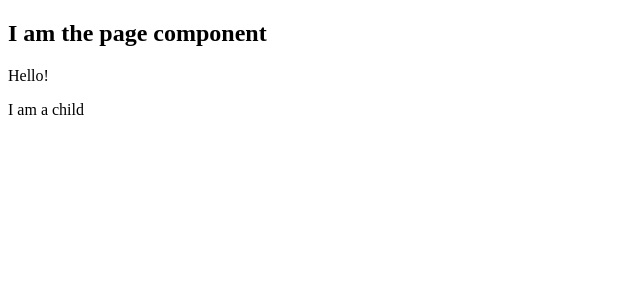
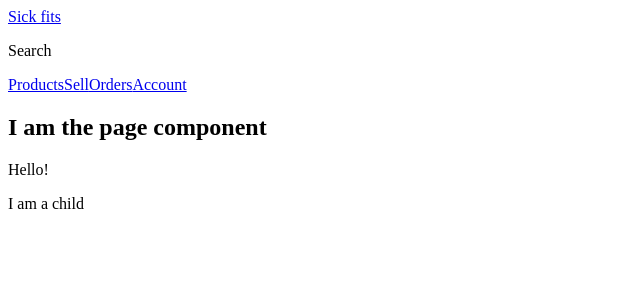
Before and after one commit to alexterenda/ephemera, a Next.js app in the folder frontend/: page / in a window 1280 px wide. Shown: the top 300 px of the page, without its empty margins (0-640 px from the left). Built offline with nearby package versions, Linux system fonts and the light colour scheme.

Commit message:
Added header contents components

```diff
--- /dev/null
+++ b/frontend/components/Header.js
@@ -0,0 +1,16 @@
+import Link from 'next/link'
+import Nav from './nav'
+
+export default function Header() {
+    return(
+        <header>
+        <div className="bar">
+            <Link href='/'>Sick fits</Link>
+        </div>
+        <div className="sub-bar">
+            <p>Search</p>
+        </div>
+            <Nav />
+        </header>
+    )
+}
--- /dev/null
+++ b/frontend/components/Nav.js
@@ -0,0 +1,13 @@
+import Link from 'next/link'
+
+export default function Nav() {
+    return (
+      <nav>
+        <Link href="/products">Products</Link>
+        <Link href="/sell">Sell</Link>
+        <Link href="/orders">Orders</Link>
+        <Link href="/account">Account</Link>
+      </nav>
+    );
+
+}
--- a/frontend/components/Page.js
+++ b/frontend/components/Page.js
@@ -1,10 +1,14 @@
 import PropTypes from 'prop-types'
+import Header from './Header'
 
 export default function Page({children}) {
-    return <div>
-                <h2>I am the page component</h2>
-                {children}
-            </div>
+    return (
+    <div>
+        <Header />
+        <h2>I am the page component</h2>
+        {children}
+    </div>
+    )
 }
 
 // Acceptable use of any, children could be a variety of types and we don't really care.
--- /dev/null
+++ b/frontend/pages/_document.js
@@ -0,0 +1,15 @@
+import Document, {Html, Head, NextSript, Main, NextScript} from 'next/document'
+
+export default class MyDocument extends Document {
+    render() {
+        return(
+            <Html lang="en">
+            {/* <Head></Head> */}
+            <body>
+                <Main />
+                <NextScript />
+            </body>
+            </Html>
+        )
+    }
+}
--- a/frontend/pages/index.js
+++ b/frontend/pages/index.js
@@ -2,11 +2,9 @@
 
 export default function IndexPage() {
   return (
-        <div>
-
-        <p>Hello!</p>
-        <p>I am a child</p>
-        </div>
-
+    <>
+      <p>Hello!</p>
+      <p>I am a child</p>
+    </>
   );
 }
```
